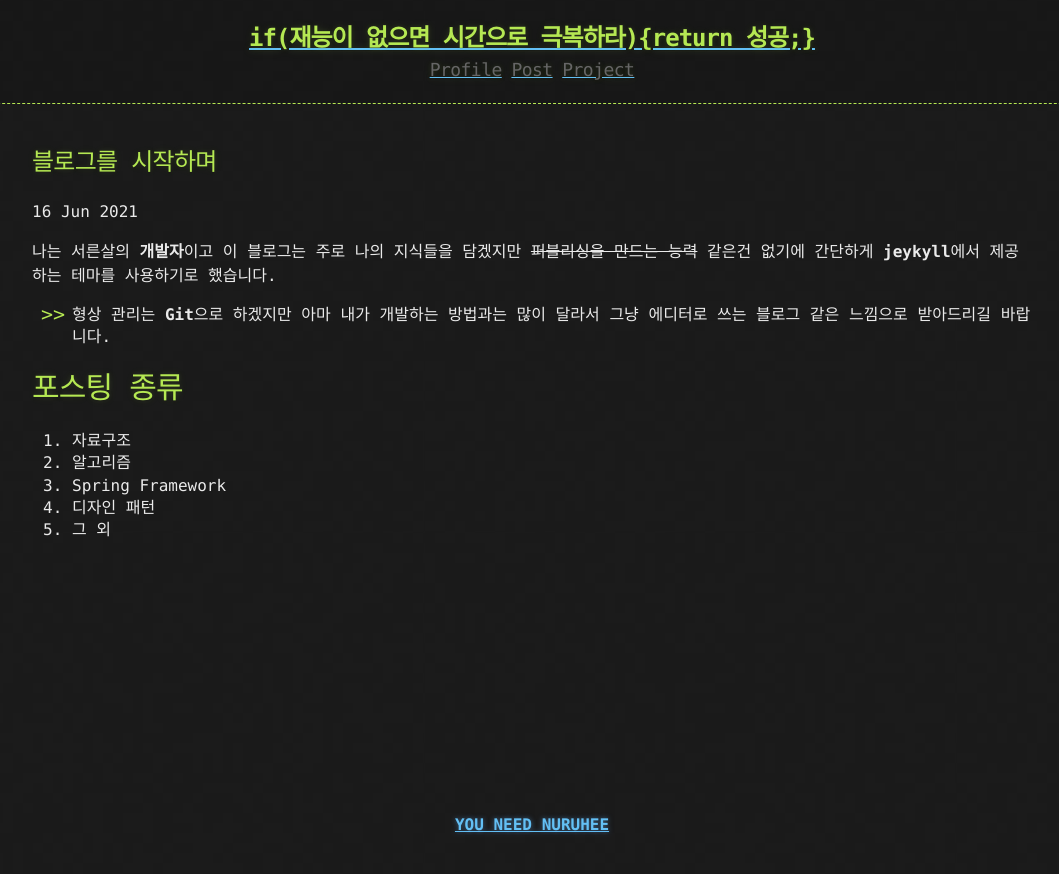
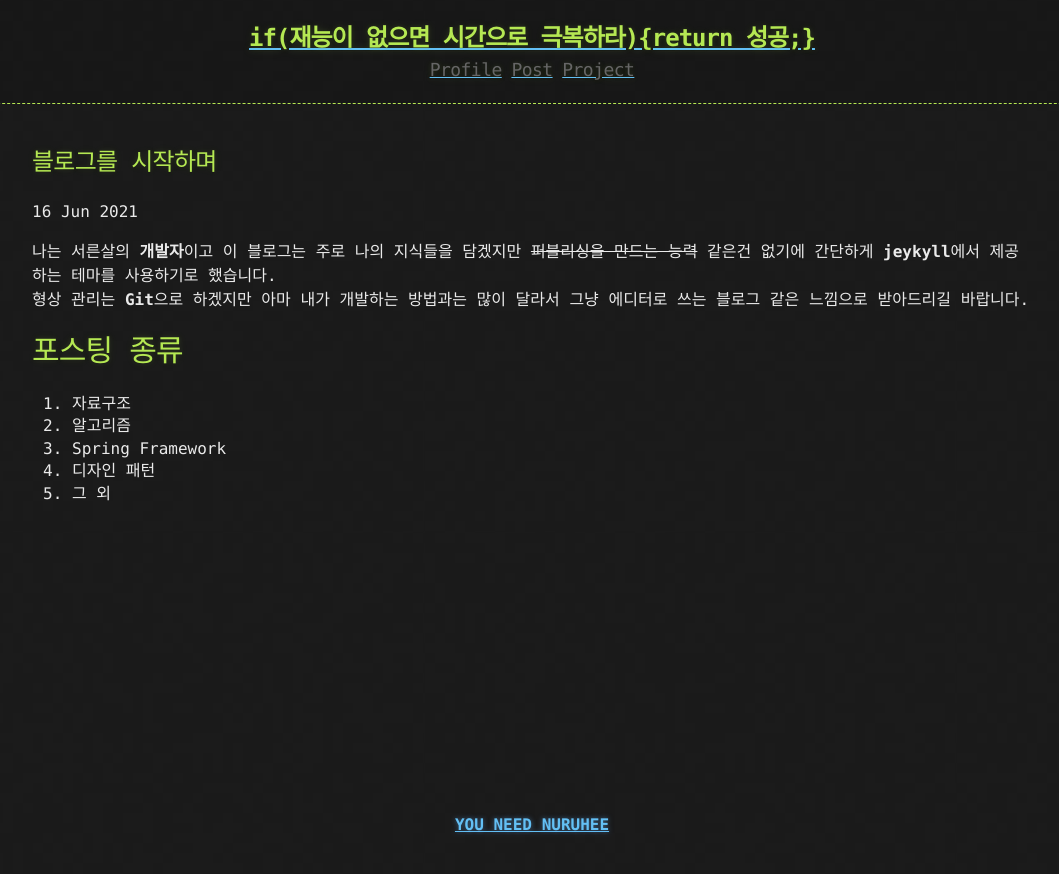
Before and after one commit to dev-nuruhee/nlog, a Jekyll site: the page built from _posts/2021-06-16-MyFirstPost.md, in a window 1280 px wide. Shown: the top 874 px of the page, without its empty margins (108-1167 px from the left). Built offline with Jekyll 4.4.1, drawn with Linux system fonts in a browser that asks for light colours.

Commit message:
엘리먼트 테스트

```diff
--- a/_posts/2021-06-16-MyFirstPost.md
+++ b/_posts/2021-06-16-MyFirstPost.md
@@ -5,7 +5,7 @@ published: true
 
 나는 서른살의 **개발자**이고 이 블로그는 주로 나의 지식들을 담겠지만
 ~~퍼블리싱을 만드는 능력~~ 같은건 없기에 간단하게 **jeykyll**에서 제공하는 테마를 사용하기로 했습니다.
-* 형상 관리는 **Git**으로 하겠지만 아마 내가 개발하는 방법과는 많이 달라서 그냥 에디터로 쓰는 블로그 같은 느낌으로 받아드리길 바랍니다.
+<br> 형상 관리는 **Git**으로 하겠지만 아마 내가 개발하는 방법과는 많이 달라서 그냥 에디터로 쓰는 블로그 같은 느낌으로 받아드리길 바랍니다.
 
 # [](#header-1) 포스팅 종류
 
```
